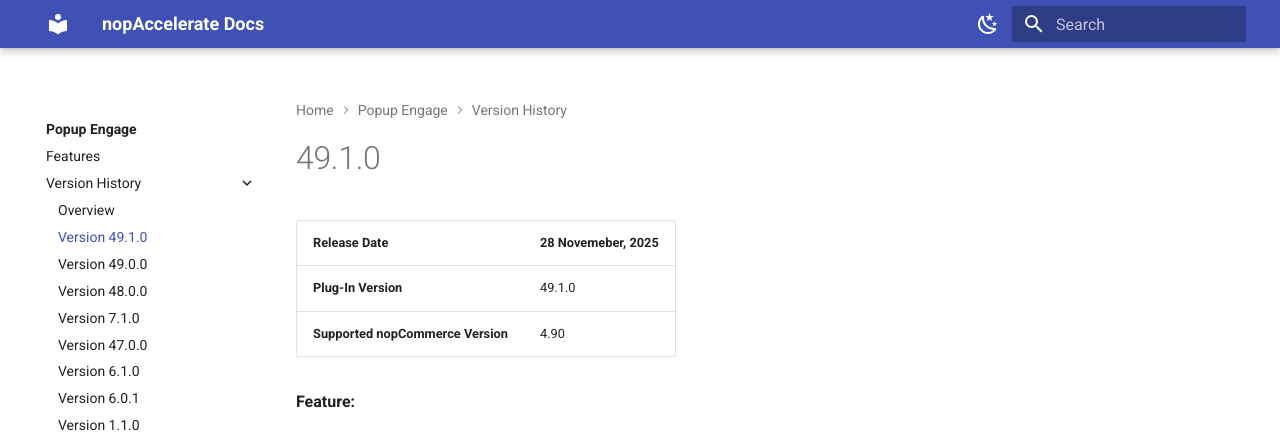
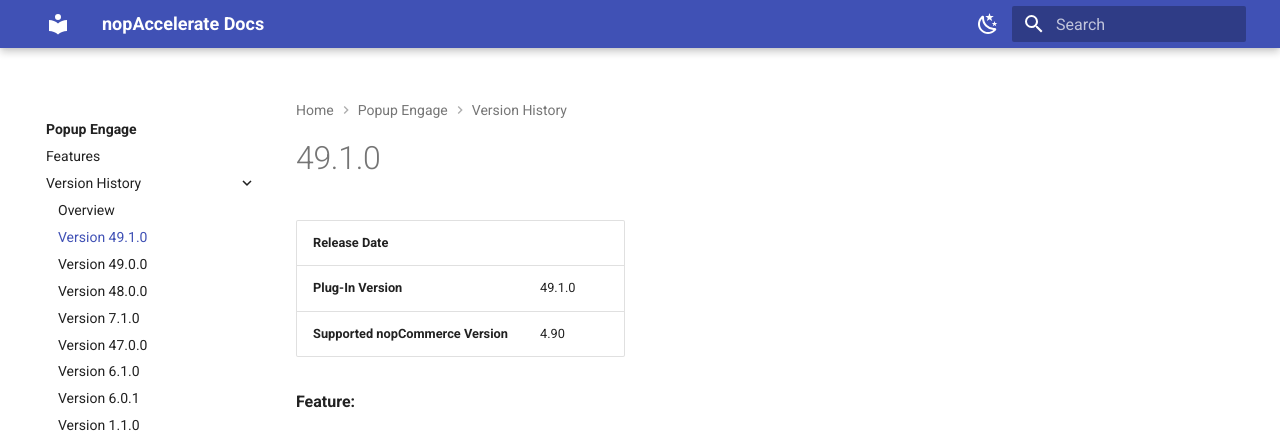
Before and after one commit to nopaccelerate-official/nop-extension-docs, an MkDocs documentation site: the page built from docs/popupEngage/49.1.0.md, in a window 1280 px wide. Shown: the top 433 px of the page. Built offline with MkDocs 1.6.1 and Material for MkDocs 9.7.7, drawn with Linux system fonts in a browser that asks for light colours.

Commit message:
Updated the 48.0.0.md file for change reease date

```diff
--- a/docs/popupEngage/49.1.0.md
+++ b/docs/popupEngage/49.1.0.md
@@ -1,6 +1,6 @@
 # 49.1.0
 
-| **Release Date**                  | 28 Novemeber, 2025     |
+| **Release Date**                  |     |
 |-----------------------------------|------------------|
 | **Plug-In Version**               | 49.1.0            |
 | **Supported nopCommerce Version** | 4.90             |
```
Also changed, not shown: docs/popupEngage/48.0.0.md (+1 -1 lines).
